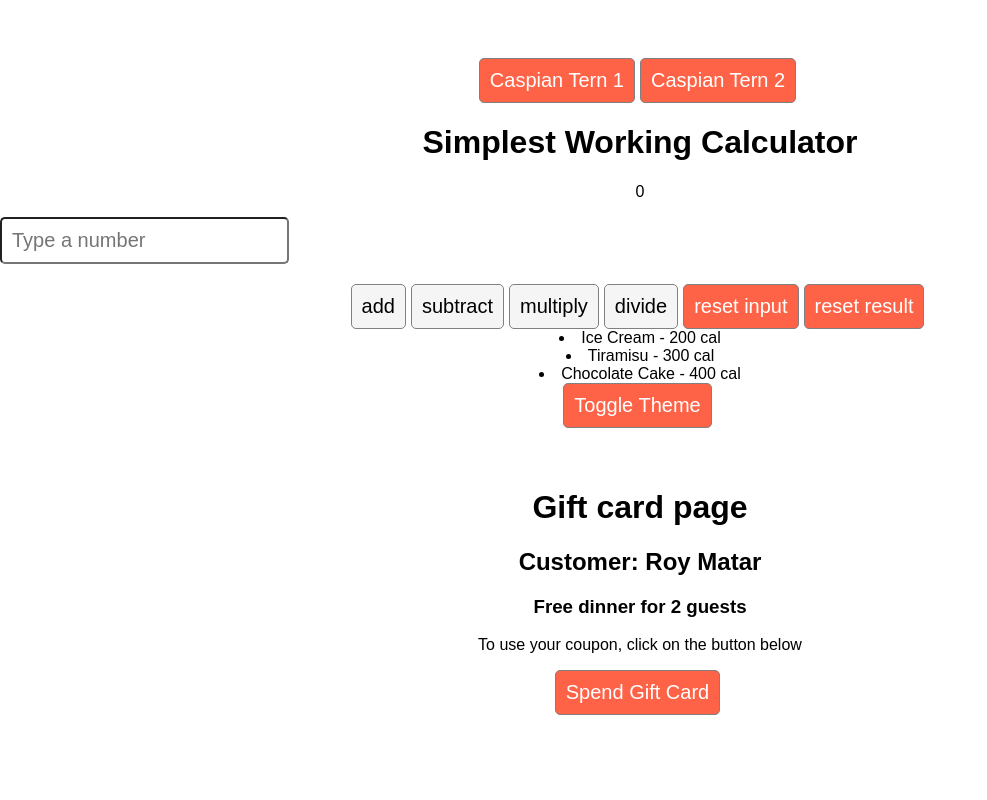
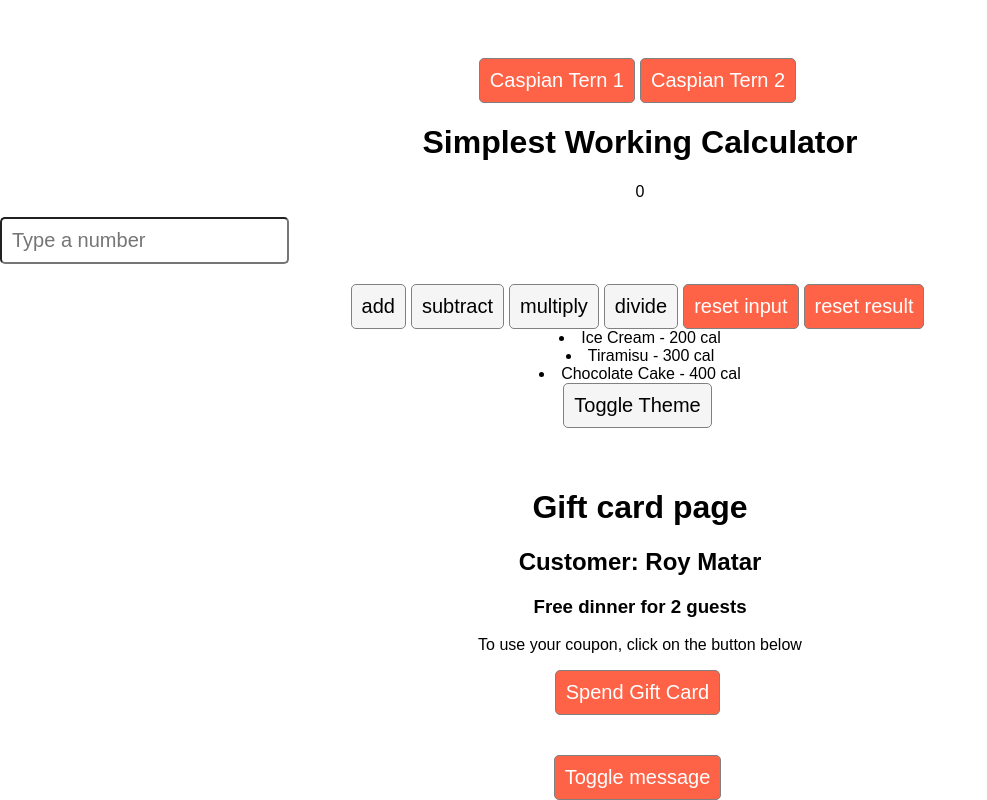
Before and after one commit to royMatar/React-Components, a React (Create React App) app: page / in a window 1280 px wide. Shown: the part 889-1689 px from the top of the page, without its empty margins (0-987 px from the left). Before the commit the page ends 1644 px from the top, so only its background shows below. Built offline with nearby package versions, Linux system fonts and the light colour scheme.

Commit message:
Component using the useEffect Hook

```diff
--- a/src/App.js
+++ b/src/App.js
@@ -11,6 +11,7 @@ import Calculator from "./Components/Calculator/Calculator";
 import List from "./Components/List/List";
 import { ThemeContext } from "./Components/light-dark theme/Context";
 import GiftCard from "./Components/ManagingState2.jsx/GiftCard";
+import TitleChange from "./Components/useEffect/TitleChange";
 
 function App() {
 
@@ -47,6 +48,7 @@ function App() {
       <List desserts={desserts}/>
       <button onClick={toggleTheme}>Toggle Theme</button>
       <GiftCard/>
+      <TitleChange/>
     </div>
   );
 }
--- /dev/null
+++ b/src/Components/useEffect/TitleChange.jsx
@@ -0,0 +1,20 @@
+import React, { useEffect, useState } from "react";
+
+function TitleChange() {
+  const [toggle, setToggle] = useState(false);
+  const clickHandler = () => {
+    setToggle(!toggle);
+  };
+  useEffect(() => {
+    document.title = toggle ? "React Components" : "Components React";
+  }, [toggle]); //updates the state one time
+  //to update on every toggle: [toggle]
+  return (
+    <div>
+      <button onClick={clickHandler}>Toggle message</button>
+      {toggle && <h2>Welcome to my components page</h2>}
+    </div>
+  );
+}
+
+export default TitleChange;
```
